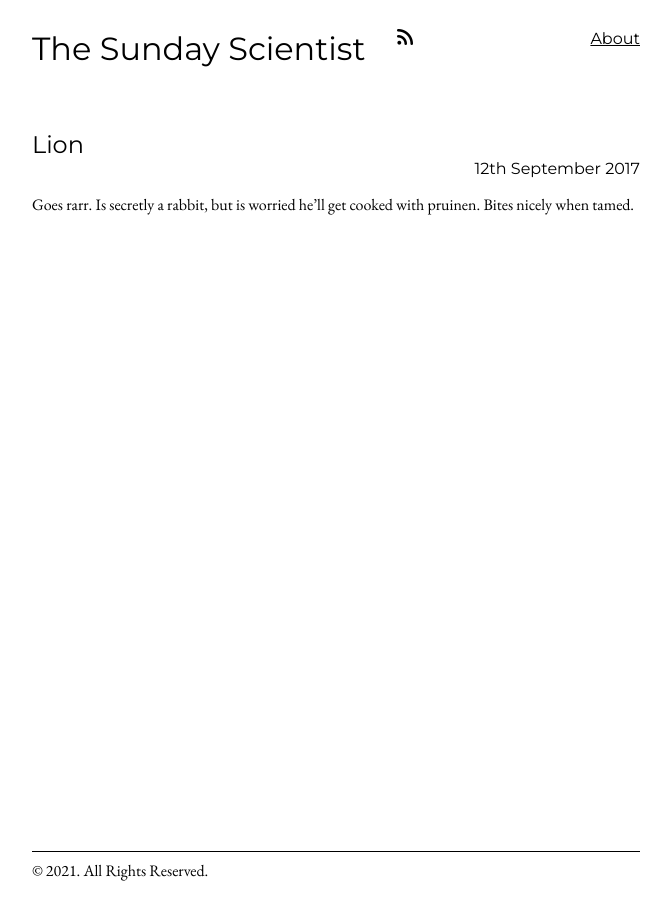
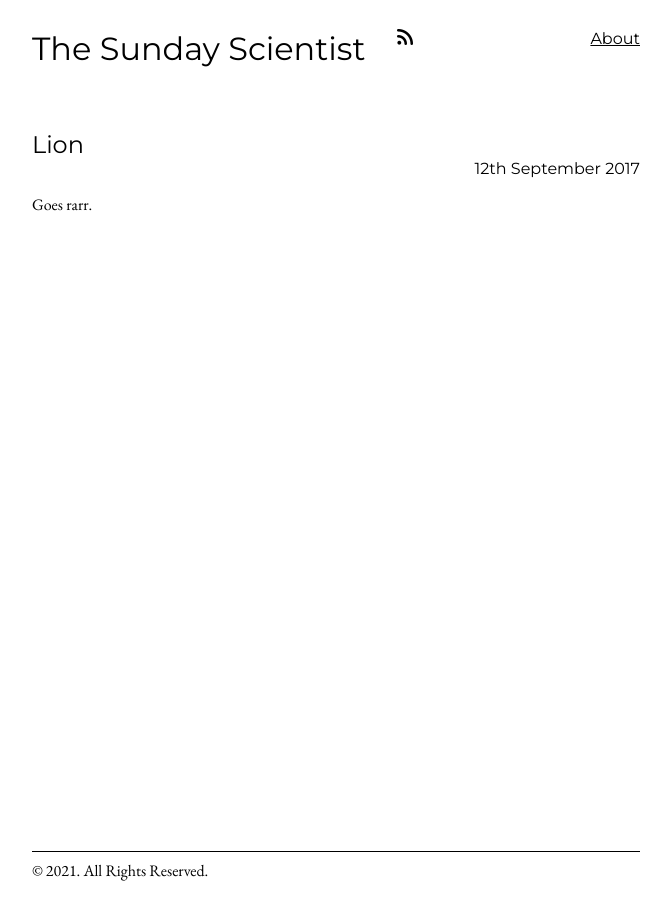
Before and after one commit to thesundayscientist/thesundayscientist.github.io, a Jekyll site: the page built from _posts/2017-09-12-lion.md, in a window 1280 px wide. Shown: the whole page, without its empty margins (304-975 px from the left). Built offline with Jekyll 4.4.1, drawn with Linux system fonts in a browser that asks for light colours; some web fonts are replaced.

Commit message:
updated lion

```diff
--- a/_posts/2017-09-12-lion.md
+++ b/_posts/2017-09-12-lion.md
@@ -3,5 +3,4 @@ layout: blog
 author: jill
 categories: ["psychology"]
 ---
-Goes rarr. Is secretly a rabbit, but is worried he'll get cooked with
-pruinen. Bites nicely when tamed.
+Goes rarr.
```
